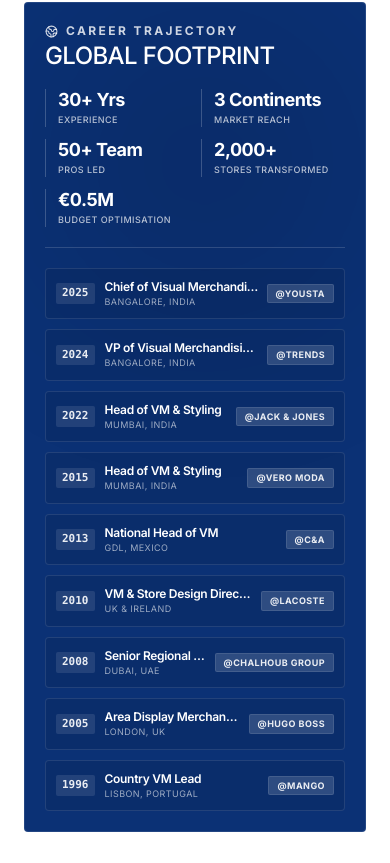
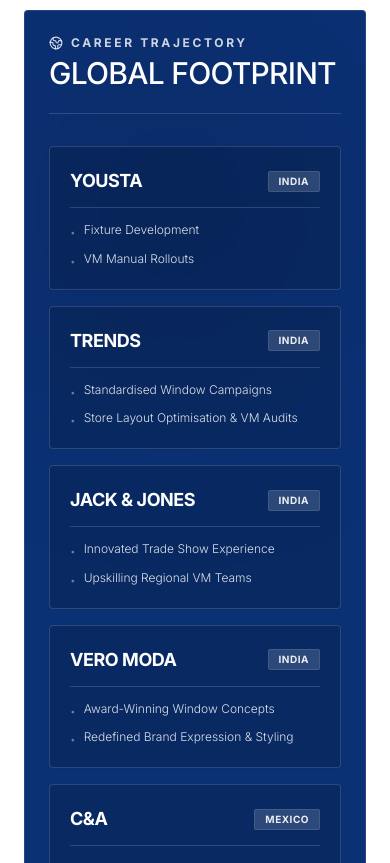
Before and after one commit to phinix99/Nuno-Rosa-Portfolio, a React (Vite) app: page / in a window 390 px wide. Shown: the part 4881-5744 px from the top of the page. Built offline with nearby package versions, Linux system fonts and the light colour scheme.

Commit message:
Redesign Global Footprint section with clean brand trajectory rows and add COMING UP SOON status badge to VM Masterclass

```diff
--- a/src/components/Philosophy.tsx
+++ b/src/components/Philosophy.tsx
@@ -1,89 +1,113 @@
 import { motion } from 'motion/react';
-import { Globe2, Sparkles, TrendingUp, Building2, Award } from 'lucide-react';
+import { Globe2 } from 'lucide-react';
 
-const timeline = [
-  { location: "Bangalore, India", year: "2025", brand: "YOUSTA", role: "Chief of Visual Merchandising" },
-  { location: "Bangalore, India", year: "2024", brand: "TRENDS", role: "VP of Visual Merchandising F&L" },
-  { location: "Mumbai, India", year: "2022", brand: "JACK & JONES", role: "Head of VM & Styling" },
-  { location: "Mumbai, India", year: "2015", brand: "VERO MODA", role: "Head of VM & Styling" },
-  { location: "GDL, Mexico", year: "2013", brand: "C&A", role: "National Head of VM" },
-  { location: "UK & Ireland", year: "2010", brand: "LACOSTE", role: "VM & Store Design Director" },
-  { location: "Dubai, UAE", year: "2008", brand: "CHALHOUB GROUP", role: "Senior Regional VM Manager" },
-  { location: "London, UK", year: "2005", brand: "HUGO BOSS", role: "Area Display Merchandiser" },
-  { location: "Lisbon, Portugal", year: "1996", brand: "MANGO", role: "Country VM Lead" }
-];
+interface CareerMilestone {
+  brand: string;
+  country: string;
+  highlights: string[];
+}
 
-const metrics = [
-  { icon: Globe2, label: "Experience", value: "30+ Yrs" },
-  { icon: Sparkles, label: "Market Reach", value: "3 Continents" },
-  { icon: Award, label: "Pros Led", value: "50+ Team" },
-  { icon: Building2, label: "Stores Transformed", value: "2,000+" },
-  { icon: TrendingUp, label: "Budget Optimisation", value: "€0.5M" }
+const trajectory: CareerMilestone[] = [
+  {
+    brand: "YOUSTA",
+    country: "India",
+    highlights: ["Fixture Development", "VM Manual Rollouts"]
+  },
+  {
+    brand: "TRENDS",
+    country: "India",
+    highlights: ["Standardised Window Campaigns", "Store Layout Optimisation & VM Audits"]
+  },
+  {
+    brand: "JACK & JONES",
+    country: "India",
+    highlights: ["Innovated Trade Show Experience", "Upskilling Regional VM Teams"]
+  },
+  {
+    brand: "VERO MODA",
+    country: "India",
+    highlights: ["Award-Winning Window Concepts", "Redefined Brand Expression & Styling"]
+  },
+  {
+    brand: "C&A",
+    country: "Mexico",
+    highlights: ["Brand Visual Elevation", "Product Assortment & Zoning", "National Visual Training Development"]
+  },
+  {
+    brand: "LACOSTE",
+    country: "UK & Ireland",
+    highlights: ["Directed UK Largest European Flagship Opening", "Refurbishment Projects", "SIS Concepts"]
+  },
+  {
+    brand: "Bicester Village",
+    country: "UK",
+    highlights: ["Elevated Visual Standards Across Multi-Luxury Brands", "Daily Display Compliance"]
+  },
+  {
+    brand: "Chalhoub Group",
+    country: "UAE",
+    highlights: ["Bespoke Lifestyle & Brand Events", "Gulf Visual Ambassador for Luxury French Brands"]
+  },
+  {
+    brand: "MANGO",
+    country: "Portugal",
+    highlights: ["National Window Dresser", "VM Expansion"]
+  }
 ];
 
 export default function Philosophy() {
   return (
-    <section className="w-full bg-white text-black py-10 md:py-14 border-b border-black/10 overflow-hidden" id="philosophy">
+    <section className="w-full bg-white text-black py-12 md:py-18 border-b border-black/10 overflow-hidden" id="philosophy">
       <div className="max-w-[1500px] mx-auto px-6 md:px-12 lg:px-20">
 
-        {/* Compact, Single-Screen Global Footprint Card */}
-        <div className="p-5 md:p-8 rounded-sm md:rounded bg-[#0B3175] text-white relative overflow-hidden shadow-[0_20px_45px_rgba(11, 49, 117,0.22)] border border-white/10">
-          <div className="absolute top-0 right-0 w-80 h-80 bg-black/10 blur-[90px] rounded-full pointer-events-none" />
+        {/* Global Footprint Showcase Card */}
+        <div className="p-6 md:p-10 rounded-sm md:rounded bg-[#0B3175] text-white relative overflow-hidden shadow-[0_20px_45px_rgba(11, 49, 117,0.22)] border border-white/10">
+          <div className="absolute top-0 right-0 w-96 h-96 bg-black/10 blur-[100px] rounded-full pointer-events-none" />
 
-          {/* Top Bar: Section Title + Horizontal Metrics Strip */}
-          <div className="relative z-10 flex flex-col lg:flex-row lg:items-end justify-between gap-5 pb-5 md:pb-6 border-b border-white/15">
-            <div className="flex flex-col gap-1">
-              <div className="flex items-center gap-2 text-xs font-bold tracking-[0.2em] text-white/80 uppercase">
-                <Globe2 size={13} /> Career Trajectory
-              </div>
-              <h2 className="font-sans text-2xl sm:text-3xl md:text-4xl lg:text-5xl font-medium tracking-tight uppercase leading-[1.08] text-white">
-                GLOBAL FOOTPRINT
-              </h2>
+          {/* Section Header */}
+          <div className="relative z-10 flex flex-col gap-1.5 pb-6 mb-8 border-b border-white/15">
+            <div className="flex items-center gap-2 text-xs md:text-sm font-bold tracking-[0.22em] text-white/80 uppercase">
+              <Globe2 size={14} /> Career Trajectory
             </div>
-
-            {/* Streamlined Horizontal Highlights */}
-            <div className="grid grid-cols-2 sm:grid-cols-3 lg:grid-cols-5 gap-3 md:gap-5 font-sans">
-              {metrics.map((m, idx) => (
-                <div key={idx} className="flex flex-col border-l border-white/20 pl-3">
-                  <span className="text-lg md:text-xl font-bold tracking-tight text-white leading-tight">
-                    {m.value}
-                  </span>
-                  <span className="text-[9px] md:text-[10px] font-medium tracking-wider uppercase text-white/70 mt-0.5">
-                    {m.label}
-                  </span>
-                </div>
-              ))}
-            </div>
+            <h2 className="font-sans text-3xl sm:text-4xl md:text-5xl font-medium tracking-tight uppercase leading-[1.08] text-white">
+              GLOBAL FOOTPRINT
+            </h2>
           </div>
 
-          {/* 3-Column Compact Timeline Grid */}
-          <div className="relative z-10 grid grid-cols-1 md:grid-cols-2 lg:grid-cols-3 gap-2.5 md:gap-3 pt-5 md:pt-6">
-            {timeline.map((item, index) => (
+          {/* 3-Column Elegant Trajectory Grid */}
+          <div className="relative z-10 grid grid-cols-1 md:grid-cols-2 lg:grid-cols-3 gap-4 md:gap-6">
+            {trajectory.map((item, index) => (
               <motion.div
                 key={index}
-                initial={{ opacity: 0, y: 10 }}
+                initial={{ opacity: 0, y: 15 }}
                 whileInView={{ opacity: 1, y: 0 }}
                 viewport={{ once: true }}
-                transition={{ duration: 0.35, delay: index * 0.03 }}
-                className="flex items-center justify-between p-2.5 sm:p-3 rounded-sm bg-black/[0.08] hover:bg-black/[0.16] border border-white/10 hover:border-white/25 transition-all duration-300 group cursor-default"
+                transition={{ duration: 0.4, delay: index * 0.04 }}
+                className="p-5 sm:p-6 rounded-sm bg-black/15 hover:bg-black/25 border border-white/15 hover:border-white/30 transition-all duration-300 flex flex-col justify-between group shadow-xs"
               >
-                <div className="flex items-center gap-2.5 min-w-0 pr-2">
-                  <span className="font-mono text-[11px] md:text-xs font-bold text-white/90 group-hover:text-white tabular-nums shrink-0 px-1.5 py-0.5 rounded-xs bg-white/10">
-                    {item.year}
-                  </span>
-                  <div className="flex flex-col min-w-0">
-                    <span className="font-sans text-xs font-semibold text-white tracking-tight truncate">
-                      {item.role}
-                    </span>
-                    <span className="font-sans text-[9px] text-white/60 uppercase tracking-wider truncate">
-                      {item.location}
+                <div>
+                  {/* Top Bar: Brand Name & Country Badge */}
+                  <div className="flex items-center justify-between gap-3 mb-3">
+                    <h3 className="font-sans text-lg sm:text-xl font-bold tracking-tight text-white uppercase group-hover:text-white transition-colors">
+                      {item.brand}
+                    </h3>
+                    <span className="font-sans text-[10px] font-bold tracking-wider uppercase text-white/90 px-2.5 py-0.5 rounded-xs bg-white/15 border border-white/10 shrink-0">
+                      {item.country}
                     </span>
                   </div>
+
+                  <div className="w-full h-[1px] bg-white/15 my-3" />
+
+                  {/* Clean Highlights List */}
+                  <div className="flex flex-col gap-2 font-sans text-xs md:text-[0.825rem] font-light text-white/85 leading-relaxed">
+                    {item.highlights.map((highlight, hIdx) => (
+                      <div key={hIdx} className="flex items-start gap-2">
+                        <span className="text-white/40 select-none text-[10px] mt-1 shrink-0">•</span>
+                        <span>{highlight}</span>
+                      </div>
+                    ))}
+                  </div>
                 </div>
-
-                <span className="font-sans text-[9px] md:text-[10px] font-bold tracking-wider uppercase text-white/90 shrink-0 px-2 py-0.5 rounded-xs bg-white/15 border border-white/10 group-hover:bg-white group-hover:text-black transition-colors">
-                  @{item.brand}
-                </span>
               </motion.div>
             ))}
           </div>
--- a/src/components/VMCourse.tsx
+++ b/src/components/VMCourse.tsx
@@ -50,8 +50,13 @@
           {/* Left Column: Course Details */}
           <div className="lg:col-span-7 flex flex-col gap-6">
             <div className="flex flex-col gap-2">
-              <div className="text-xs md:text-sm font-bold tracking-[0.22em] text-[#0B3175] uppercase">
-                VM EDUCATION
+              <div className="flex items-center gap-3">
+                <div className="text-xs md:text-sm font-bold tracking-[0.22em] text-[#0B3175] uppercase">
+                  VM EDUCATION
+                </div>
+                <span className="px-2.5 py-0.5 rounded-xs bg-[#0B3175]/10 text-[#0B3175] border border-[#0B3175]/25 text-[9px] font-bold tracking-widest uppercase">
+                  COMING UP SOON
+                </span>
               </div>
               <h2 className="font-sans text-3xl sm:text-4xl md:text-5xl font-medium tracking-tight uppercase leading-[1.08] text-black">
                 VM MASTERCLASS
@@ -134,8 +139,8 @@
                     className="flex flex-col gap-4"
                   >
                     <div className="flex flex-col gap-1">
-                      <div className="inline-flex items-center gap-1.5 px-2.5 py-0.5 bg-[#0B3175]/10 text-[#0B3175] rounded-xs text-[9px] font-bold tracking-widest uppercase w-fit">
-                        <Sparkles size={9} /> Next Cohort: Sept 2026
+                      <div className="inline-flex items-center px-2.5 py-0.5 bg-[#0B3175]/10 text-[#0B3175] border border-[#0B3175]/20 rounded-xs text-[9px] font-bold tracking-widest uppercase w-fit">
+                        Coming Up Soon • Waitlist Open
                       </div>
                       <h3 className="font-sans text-xl font-bold tracking-tight text-black mt-1">
                         Reserve Your Seat
```
